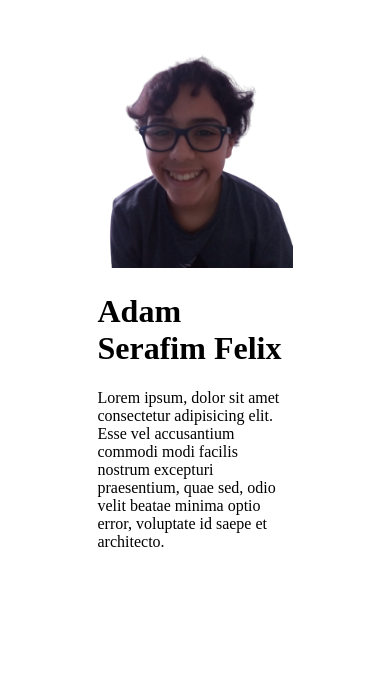
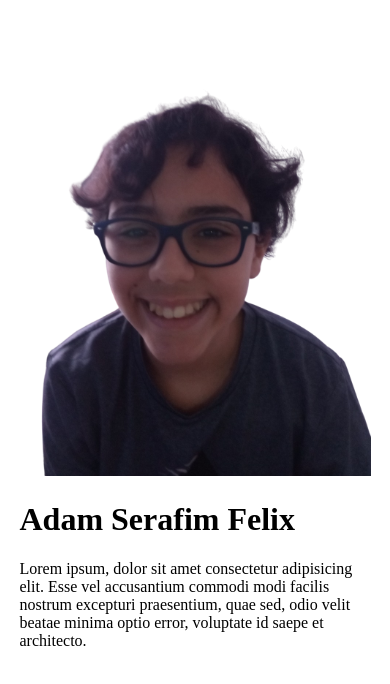
Before and after one commit to AdamSFelix/personal-page, a plain HTML site: page index.html in a window 390 px wide. Drawn offline with Linux system fonts and the light colour scheme.

Commit message:
css media query

```diff
--- a/style.css
+++ b/style.css
@@ -6,3 +6,9 @@ main {
 main img {
     max-width: 100%;
 }
+
+@media only screen and (max-width: 400px) {
+    main {
+        width: 90vw;
+    }
+}
```
